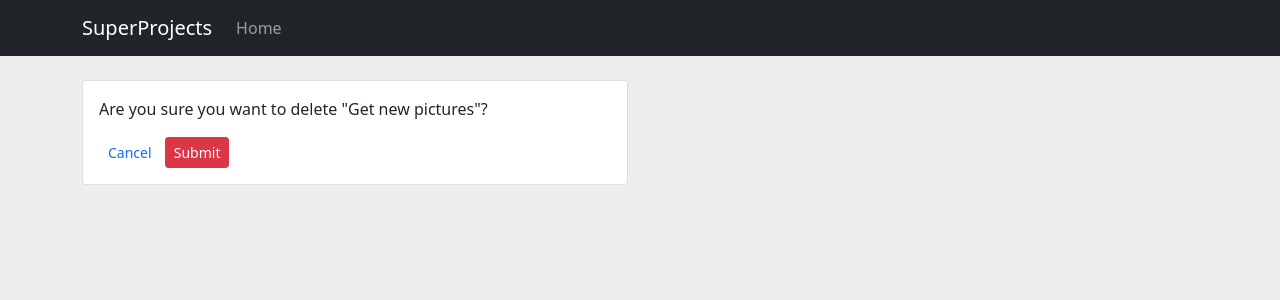
After one commit to owenn2106/project-management-system, a Django app: page /delete_task/14 in a window 1280 px wide. The commit adds this page. Shown: the top 300 px of the page. Run offline with Django 3.2, Linux system fonts and the light colour scheme; data comes from the database, SQL or seed files in the repository; both versions use the stored data as it was after the commit.

Commit message:
added delete task functionality

```diff
--- a/project/templates/project/base.html
+++ b/project/templates/project/base.html
@@ -35,5 +35,11 @@
       integrity="sha384-MrcW6ZMFYlzcLA8Nl+NtUVF0sA7MsXsP1UyJoMp4YLEuNSfAP+JcXn/tWtIaxVXM"
       crossorigin="anonymous"
     ></script>
+    <script
+      src="https://cdnjs.cloudflare.com/ajax/libs/jquery/3.6.0/jquery.min.js"
+      integrity="sha512-894YE6QWD5I59HgZOGReFYm4dnWc1Qt5NtvYSaNcOP+u1T9qYdvdihz0PPSiiqn/+/3e7Jo4EaG7TubfWGUrMQ=="
+      crossorigin="anonymous"
+      referrerpolicy="no-referrer"
+    ></script>
   </body>
 </html>
--- /dev/null
+++ b/project/templates/project/delete_task.html
@@ -0,0 +1,27 @@
+{% extends 'project/base.html' %}
+<!--  -->
+
+{% block content %}
+
+<br />
+<div class="container">
+  <div class="row">
+    <div class="col-md-6">
+      <div class="card card-body">
+        <p>Are you sure you want to delete "{{ task.task }}"?</p>
+
+        <form action="{% url 'delete_task' task.id %}" method="post">
+          {% csrf_token %}
+          <a
+            class="btn btn-sm text-primary pr-6"
+            href="{% url 'project' task.project.id %}"
+            >Cancel</a
+          >
+          <input class="btn btn-danger btn-sm" type="submit" name="Confirm" />
+        </form>
+      </div>
+    </div>
+  </div>
+</div>
+
+{% endblock %}
--- a/project/templates/project/todolist.html
+++ b/project/templates/project/todolist.html
@@ -17,7 +17,6 @@
         <th>Task</th>
         <th>Targetted Time</th>
         <th>Status</th>
-        <th>Mark as Done</th>
         <th>Edit</th>
         <th>Remove</th>
       </tr>
@@ -27,9 +26,8 @@
         <td>{{ todo.task }}</td>
         <td>{{ todo.target_time }}</td>
         <td>{{ todo.status }}</td>
-        <td><a href="#">Mark as Done</a></td>
-        <td><a href="#">Edit</a></td>
-        <td><a href="#">Remove</a></td>
+        <td><a href="{% url 'update_task' todo.id %}">Edit</a></td>
+        <td><a href="{% url 'delete_task' todo.id %}">Remove</a></td>
       </tr>
       {% endfor %}
     </table>
--- a/project/urls.py
+++ b/project/urls.py
@@ -14,5 +14,7 @@ urlpatterns = [
     path('update_client/<str:pk_client>/', views.updateClient, name='update_client'),
     path('delete_client/<str:pk_client>/', views.deleteClient, name='delete_client'),
 
-    path('create_task/<str:pk_project>', views.createTask, name='create_task')
+    path('create_task/<str:pk_project>', views.createTask, name='create_task'),
+    path('update_task/<str:pk_task>', views.updateTask, name='update_task'),
+    path('delete_task/<str:pk_task>', views.deleteTask, name='delete_task')
 ]
--- a/project/views.py
+++ b/project/views.py
@@ -133,3 +133,26 @@ def createTask(request, pk_project):
         'project': project
     }
     return render(request, 'project/todo_form.html', context)
+
+def updateTask(request, pk_task):
+    task = Todolist.objects.get(id=pk_task)
+    form = TodoForm(instance=task)
+
+    if request.method == 'POST':
+        form = TodoForm(request.POST, instance=task)
+        if form.is_valid():
+            form.save()
+            return redirect('/')
+
+    context = {'form': form}
+    return render(request, 'project/client_form.html', context)
+
+def deleteTask(request, pk_task):
+    task = Todolist.objects.get(id=pk_task)
+
+    if request.method == 'POST':
+        task.delete()
+        return redirect('/')
+
+    context = {'task': task}
+    return render(request, 'project/delete_task.html', context)
```
Also changed, not shown: db.sqlite3.
